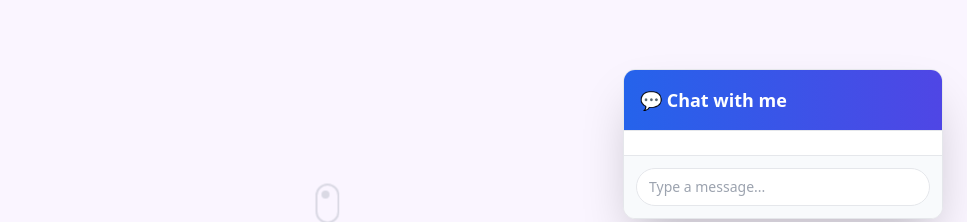
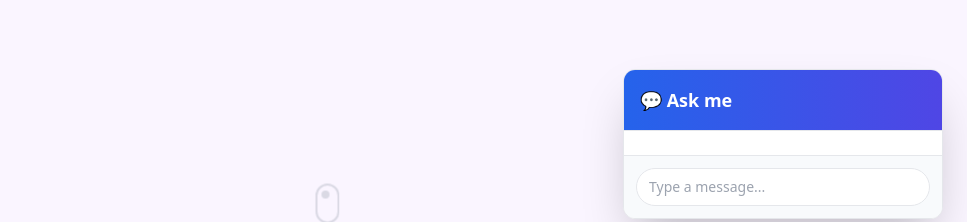
Before and after one commit to NJHarshavardhan/-portfolioTS, a React (Vite) app: page / in a window 1280 px wide. Both pictures are taken after a click on the button 1232 px from the left and 752 px from the top of the page. Shown: the part 501-723 px from the top of the page, without its empty margins (313-1280 px from the left). Built offline with nearby package versions, Linux system fonts and the light colour scheme.

Commit message:
test updated

```diff
--- a/src/components/ChatBot.tsx
+++ b/src/components/ChatBot.tsx
@@ -101,7 +101,7 @@ const ChatBot: React.FC = () => {
       {isOpen && (
         <div className="fixed bottom-20 right-6 w-80 max-h-[70vh] bg-white dark:bg-slate-900 border dark:border-slate-700 shadow-2xl rounded-xl flex flex-col z-50 overflow-hidden">
           <div className="p-4 border-b dark:border-slate-700 font-bold text-lg bg-gradient-to-r from-blue-600 to-indigo-600 text-white">
-            💬 Chat with me
+            💬 Ask me
           </div>
           <div className="flex-1 overflow-y-auto px-4 py-3 space-y-3 custom-scroll">
             {messages.map((msg, index) => (
```
